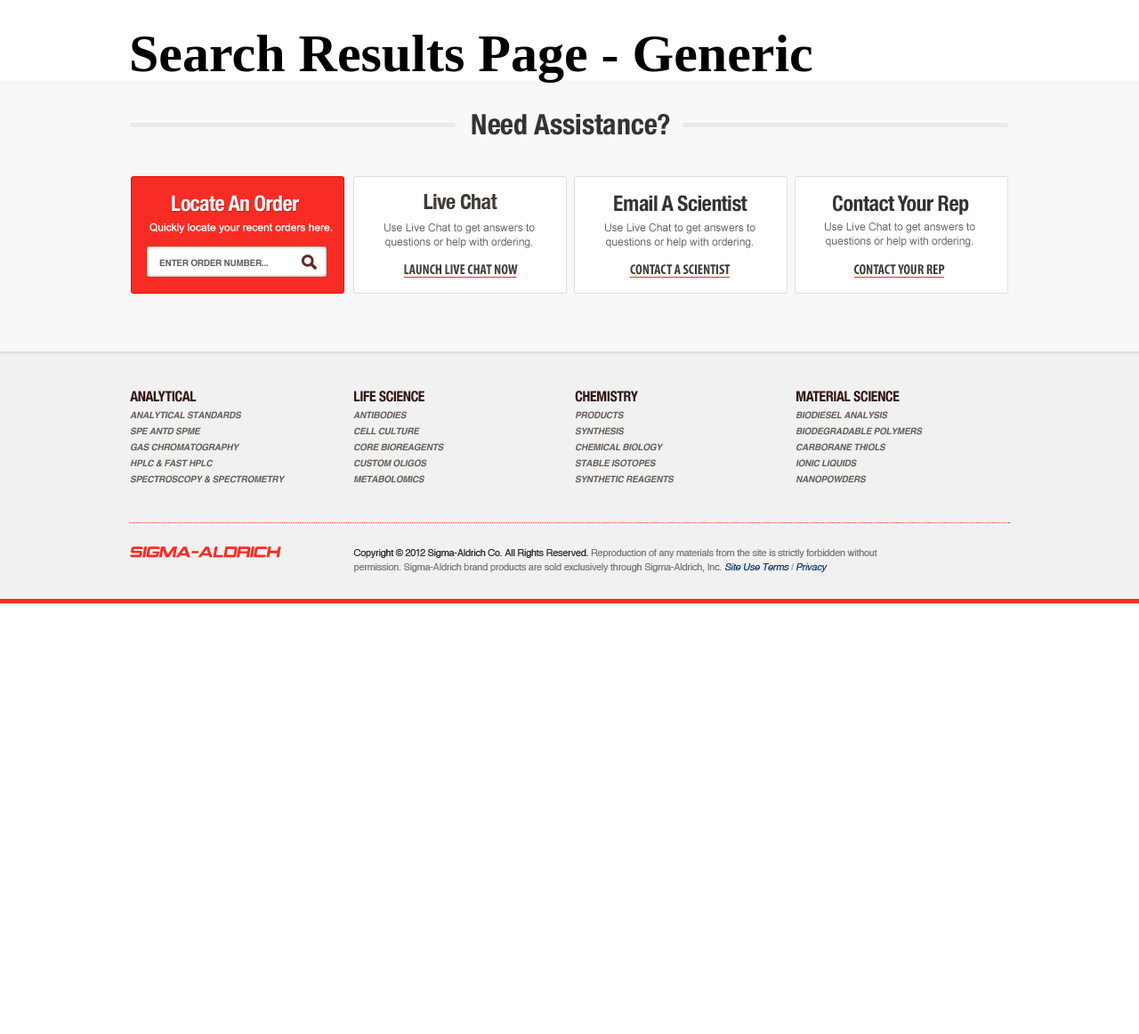
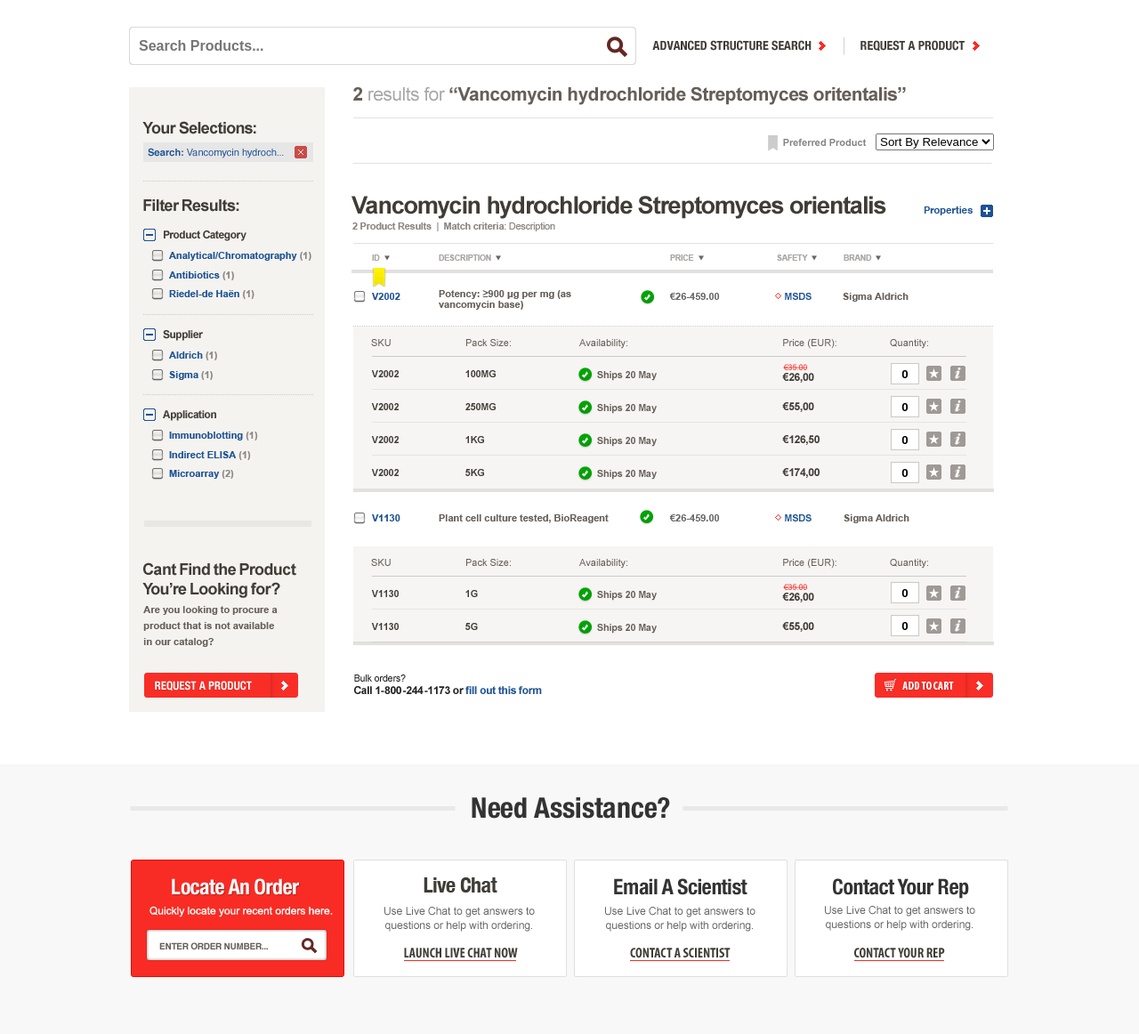
Before and after one commit to jasonsemko/PHP-Boiler-Plate, a PHP site: page /search-results.php in a window 1280 px wide. Shown: the part 147-1309 px from the top of the page at 89% size. Before the commit the page ends 828 px from the top, so only its background shows below. Run offline with PHP 8.4, Linux system fonts and the light colour scheme.

Commit message:
upddating search

```diff
--- a/css/antibiotics.css
+++ b/css/antibiotics.css
@@ -23,17 +23,3 @@
 	top: 332px;
 
 }
-#third-party #antibiotics .request-a-product{
-	background: #DDD url(../img/browse-filter/request-a-product.png) no-repeat scroll 0 0;
-	display: block;
-	height: 200px;
-	position: relative;
-	width: 190px;
-
-}
-	#third-party #antibiotics .request-a-product a{
-		bottom: 0;
-		left: 0;
-		width: 180px;
-
-	}
--- a/css/global.css
+++ b/css/global.css
@@ -261,3 +261,21 @@
 #third-party .col1.large{margin-right:10px;}
 
 #third-party .page-title{margin-bottom: 20px;}
+
+
+/* Request a Product
+-----------------------------------------------------*/
+#third-party .request-a-product{
+	background: #DDD url(../img/browse-filter/request-a-product.png) no-repeat scroll 0 0;
+	display: block;
+	height: 200px;
+	position: relative;
+	width: 190px;
+
+}
+	#third-party .request-a-product a{
+		bottom: 0;
+		left: 0;
+		width: 180px;
+
+	}
--- /dev/null
+++ b/css/search-results.css
@@ -0,0 +1,37 @@
+#third-party #search-results .col1{background-color: #F4F3F0;margin-right:30px;}
+#third-party #search-results .col1 div.inner{padding: 15px;}
+#third-party #search-results .results-dropdown{
+	background: #DDD url(../img/search-results/exact-sort.png) no-repeat scroll 0 0;
+	height: 33px;
+	position:relative;
+	width: 722px;
+
+}
+#third-party #search-results .results-dropdown select{
+	position:absolute;
+	right:0;
+	top:0;
+
+}
+#third-party #search-results .exact-results-container{
+	background:transparent url(../img/search-results/exact-results.png) no-repeat scroll 0 0;
+	display: block;
+	height: 625px;
+	position: relative;
+	width: 722px;
+
+}
+#third-party #search-results .inputs.top{
+	right: 84px;
+	top: 225px;
+
+}
+#third-party #search-results .inputs.bottom{
+	bottom: 80px;
+	right: 84px;
+
+}
+#third-party #search-results .cart-button.exact{
+	right: 0;
+	bottom: 25px;
+}
--- a/includes/header.php
+++ b/includes/header.php
@@ -17,6 +17,7 @@
 		<link href="css/antibiotics.css" rel="stylesheet">
 		<link href="css/request.css" rel="stylesheet">
 		<link href="css/life-science.css" rel="stylesheet">
+		<link href="css/search-results.css" rel="stylesheet">
 
 		<script src="js/plugins/jquery-1.7.js"></script>
 		<script src="js/plugins/jquery.modernizr-2.5.3.js"></script>
--- a/index/pages.html
+++ b/index/pages.html
@@ -75,7 +75,7 @@
               </a>
             </li>
 			<li>
-              <a class="not-complete" href='/search-results-single.php'>
+              <a href='/search-results-single.php'>
                 Search Results (Exact)
               </a>
             </li>
--- a/search-results.php
+++ b/search-results.php
@@ -1,7 +1,48 @@
 <?php require_once('includes/header.php'); 		?>
+<?php require_once('includes/search.html'); 	?>
 
 <!--Page Container-->
-<div class="middle index cf content-wrapper" id="index">
-	<h1 style="font-size:60px;font-weight:bold;">Search Results Page - Generic</h1>
+<div class="middle index cf content-wrapper" id="search-results">
+	<div class="col col1 small">
+		<div class="inner">
+			<img src="img/search-results/filtering.png" alt="Filtering" />
+			<div class="request-a-product">
+				<a class="cart-button" href="request.php"></a>
+			</div>
+		</div>
+	</div>
+	<div class="col col2 large">
+
+		<img src="img/search-results/exact-returned-results.png" alt="Exact Returned Results" />
+
+		<div class="results-dropdown">
+			<select>
+					<option selected="true" value="1">Sort By Relevance</option>
+					<option value="2">Name ↑</option>
+					<option value="3">Name ↓</option>
+					<option value="4">Base Name ↑</option>
+					<option value="5">Base Name ↓</option>
+					<option value="6">Formula Weight ↑</option>
+					<option value="7">Formula Weight ↓</option>
+			</select>
+		</div>
+
+		<div class="exact-results-container">
+			<div class="pricing">
+				<div class="inputs top">
+					<input type="text" name="quantity" value="0" />
+					<input type="text" name="quantity" value="0" />
+					<input type="text" name="quantity" value="0" />
+					<input type="text" name="quantity" value="0" />
+				</div>
+				<div class="inputs bottom">
+					<input type="text" name="quantity" value="0" />
+					<input type="text" name="quantity" value="0" />
+				</div>
+				<a class="cart-button exact" href="cart.php"></a>
+			</div><!--.pricing-->
+		</div>
+
+	</div>
 </div><!--#content-wrapper-->
 <?php require_once('includes/footer.php'); 		?>
```
Also changed, not shown: search-results-single.php (+43 -2 lines), img/search-results/exact-results.png (added), img/search-results/exact-returned-results.png (added), img/search-results/exact-sort.png (added), img/search-results/filtering.png (added), img/search-results/generic-bottom-results.png (added), img/search-results/generic-top-result.png (added), 1 other file.
